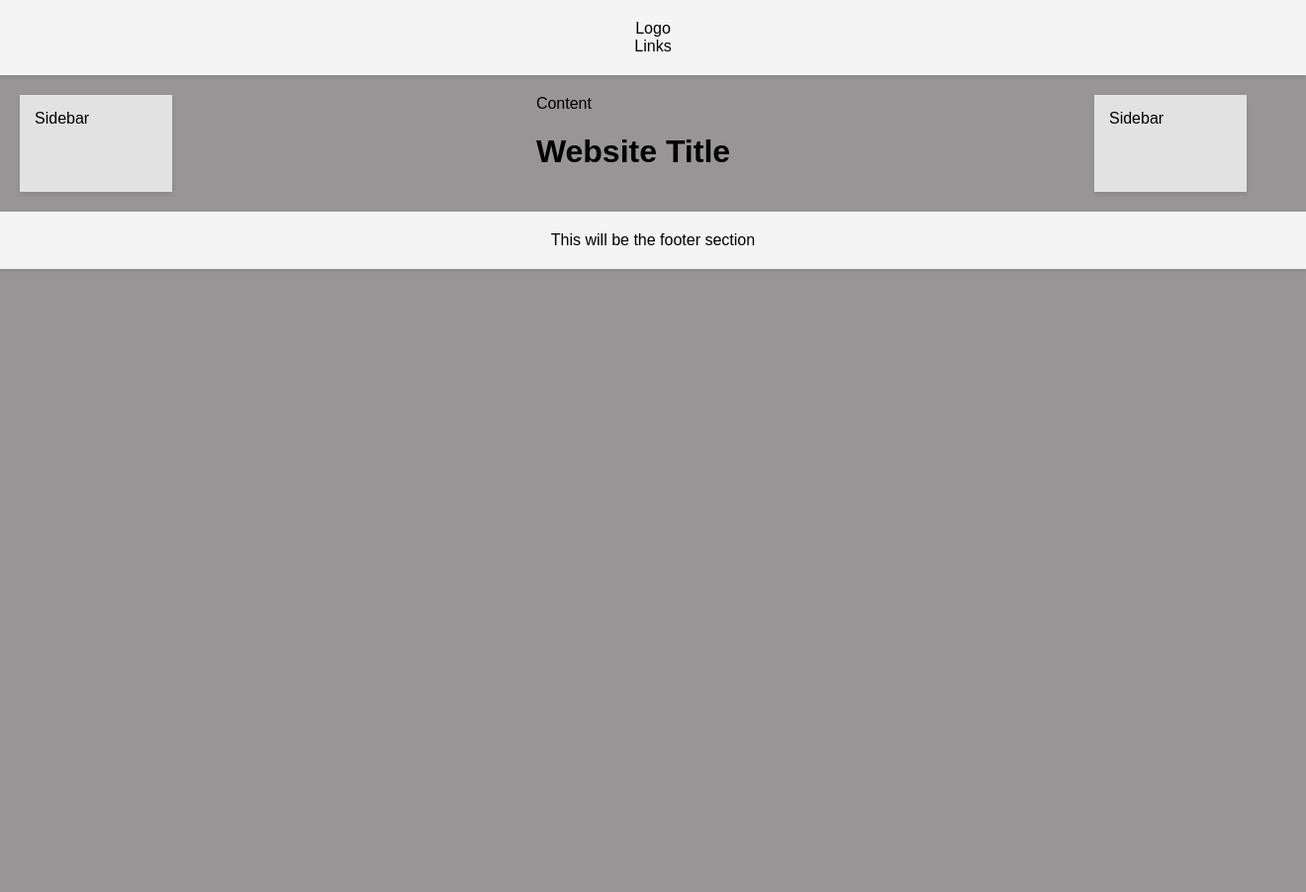
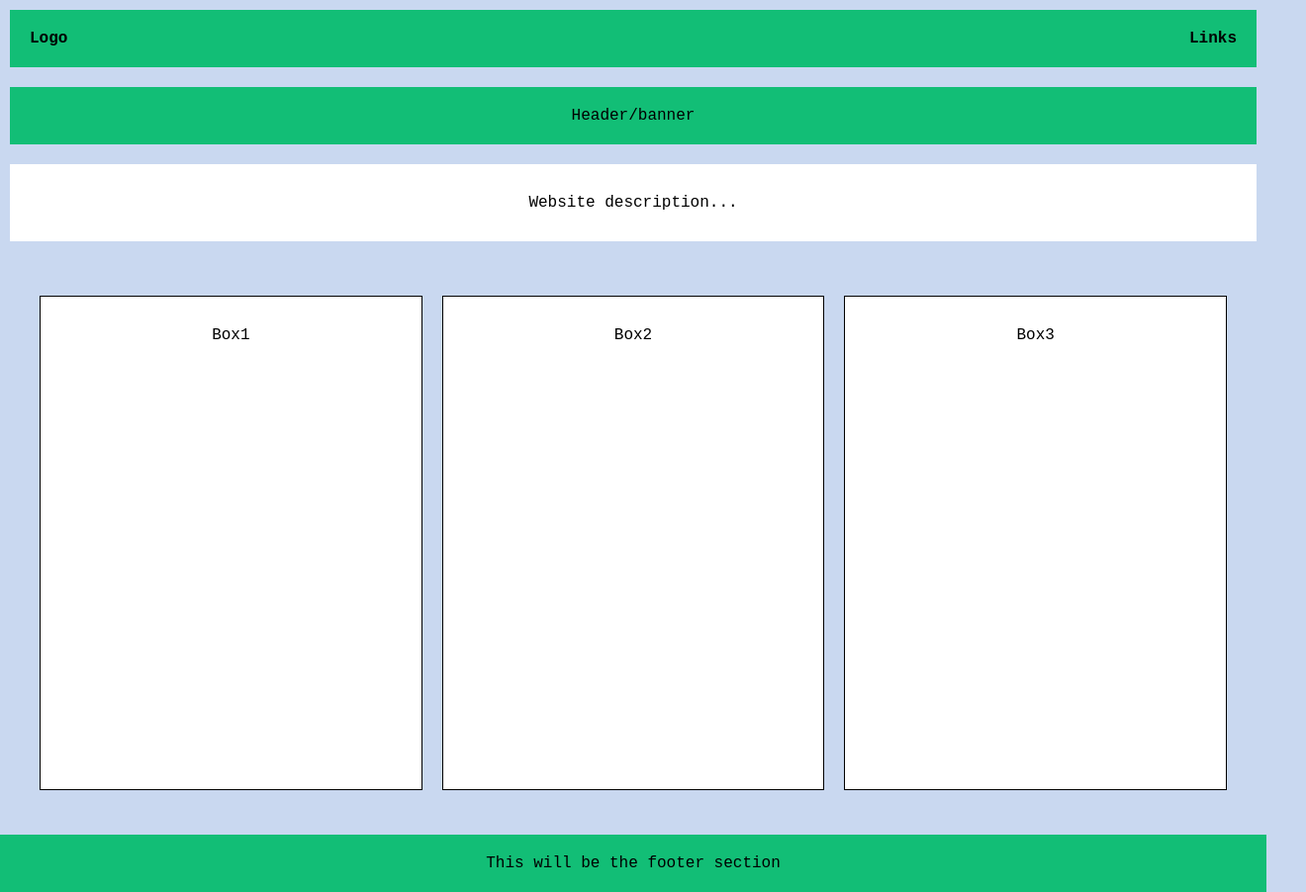
Before and after one commit to NickQZ/bit703_a1, a plain HTML site: page index.html in a window 1280 px wide. Shown: the whole page at 99% size, 1320 px wide, since content can reach past the window. Before the commit the page ends 800 px from the top, so only its background shows below. Drawn offline with Linux system fonts and the light colour scheme.

Commit message:
Basic Wireframe layout with HTML & CSS

```diff
--- a/index.html
+++ b/index.html
@@ -8,18 +8,21 @@
   </head>
   <body>
     <div class="navbar">
-      <div>Logo</div>
-      <div>Links</div>
+      <div class="logo">Logo</div>
+      <div class="navigation">Links</div>
     </div>
 
-    <div class="content">
-      <div class="sidebar">Sidebar</div>
-      <div class="main-content">
-        Content
-        <h1>Website Title</h1>
-      </div>
-      <div class="sidebar">Sidebar</div>
+    <div class="banner">Header/banner</div>
+
+    <div class="intro-text">
+        <p>Website description...</p>
     </div>
+
+    <div class="boxes">
+        <div class="box">Box1</div>
+        <div class="box">Box2</div>
+        <div class="box">Box3</div>
+        </div>
 
     <div class="footer">
       <div>This will be the footer section</div>
--- a/style.css
+++ b/style.css
@@ -1,29 +1,65 @@
-body {
-  font-family: Arial, sans-serif;
+* {
   margin: 0;
   padding: 0;
-  background-color: #979595;
   box-sizing: border-box;
 }
 
-.navbar,
-.footer {
-  width: 100%;
-  background-color: #f4f4f4;
-  text-align: center;
-  padding: 20px;
-  box-shadow: 0 2px 4px rgba(0, 0, 0, 0.1);
+html {
+  height: 100%;
+  margin: 0;
 }
 
-.content {
+body {
+  font-family: "Courier New", Courier, monospace;
+  background-color: #c9d8f0;
+  text-align: center;
+  display: flex;
+  flex-direction: column;
+  min-height: 100vh;
+}
+
+.navbar {
   display: flex;
   justify-content: space-between;
+  background-color: #12be76;
+  padding: 20px;
+  margin: 10px;
+  font-weight: bold;
+}
+
+.banner {
+  background-color: #12be76;
+  padding: 20px;
+  margin: 10px;
+}
+
+.intro-text {
+  background-color: white;
+  padding: 30px;
+  margin: 10px;
+}
+
+.boxes {
+  display: flex;
+  justify-content: center;
+  padding: 30px;
+  margin: 10px;
+  gap: 20px;
+}
+
+.box {
+  background-color: white;
+  flex: 1;
+  padding: 30px;
+  margin: 5px auto;
+  border: 1px solid black;
+  height: 500px;
+}
+
+.footer {
+  background-color: #12be76;
+  display: flex;
+  justify-content: center;
+  margin-top: auto;
   padding: 20px;
 }
-
-.sidebar {
-  width: 10%;
-  background-color: #e2e2e2;
-  padding: 15px;
-  box-shadow: 0 2px 4px rgba(0, 0, 0, 0.1);
-}
```
